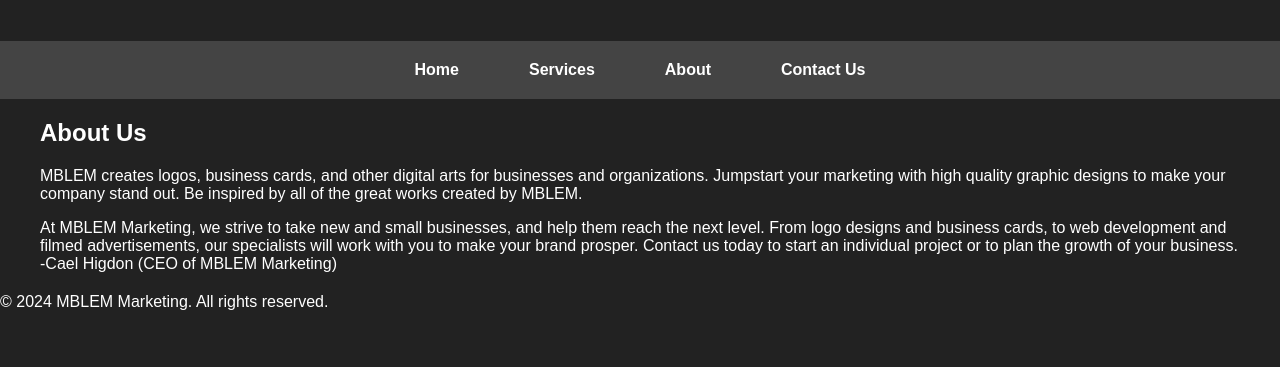
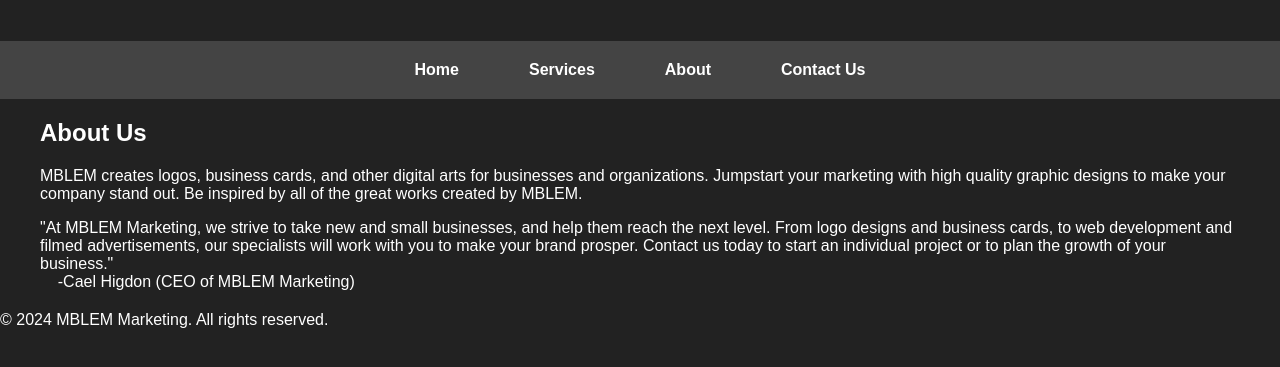
Before and after one commit to Champ-Higdon/MBLEM-Marketing, a plain HTML site: page about.html in a window 1280 px wide. Shown: the part 179-546 px from the top of the page. Drawn offline with Linux system fonts and the light colour scheme.

Commit message:
Update about.html
Propper name indent and "quote marks"

```diff
--- a/about.html
+++ b/about.html
@@ -24,10 +24,10 @@
         <p>MBLEM creates logos, business cards, and other digital arts for businesses and organizations. Jumpstart your marketing
             with high quality graphic designs to make your company stand out. Be inspired by all of the great works created by
             MBLEM.</p>
-        <p>At MBLEM Marketing, we strive to take new and small businesses, and help them reach the next level. From logo designs and
+        <p>"At MBLEM Marketing, we strive to take new and small businesses, and help them reach the next level. From logo designs and
             business cards, to web development and filmed advertisements, our specialists will work with you to make your brand
-            prosper. Contact us today to start an individual project or to plan the growth of your business.
-            <br>    -Cael Higdon (CEO of MBLEM Marketing)</p>
+            prosper. Contact us today to start an individual project or to plan the growth of your business."
+            <br>&nbsp;&nbsp;&nbsp;&nbsp;-Cael Higdon (CEO of MBLEM Marketing)</p>
     </div>
 
     <footer>
```
